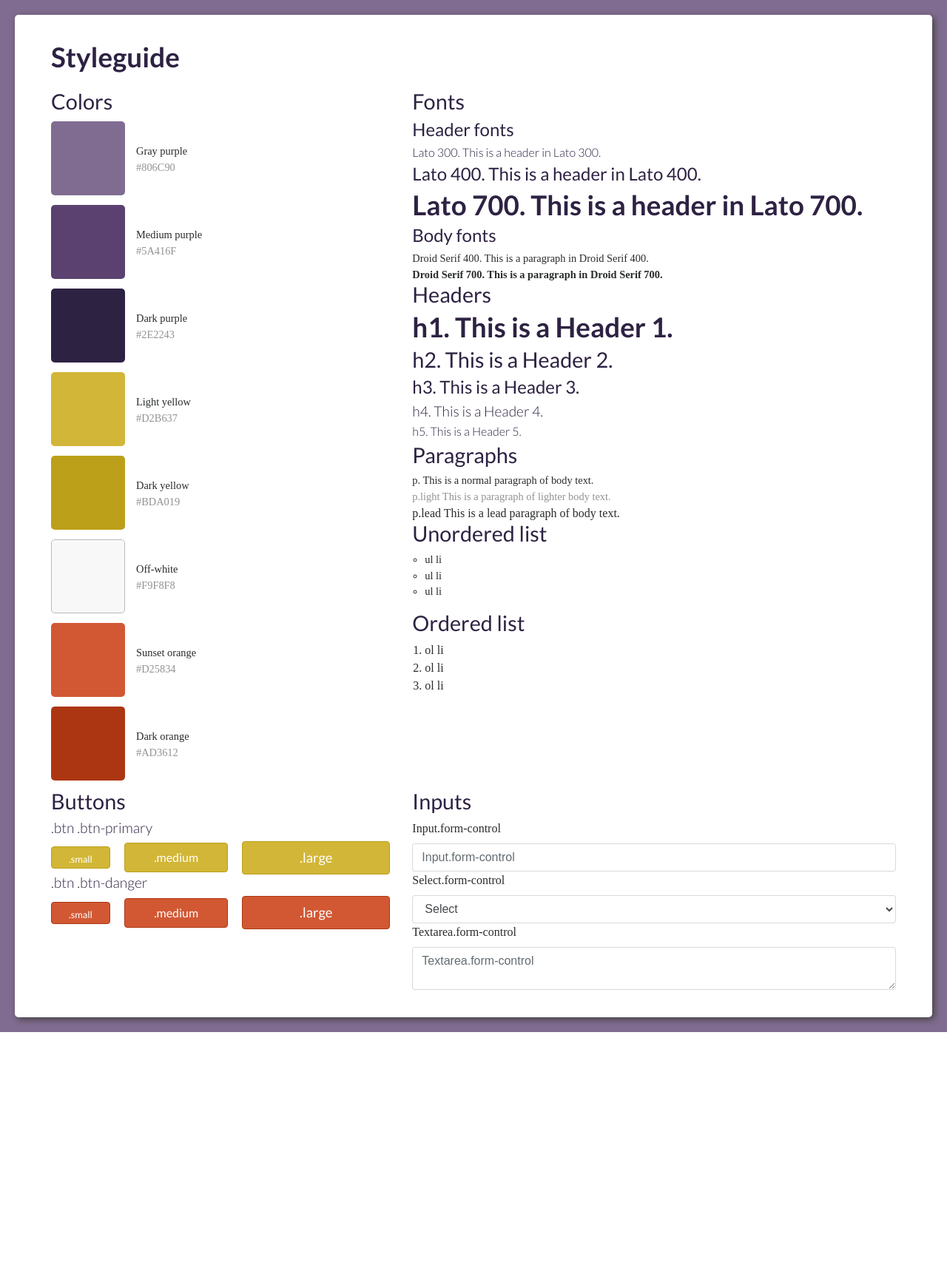
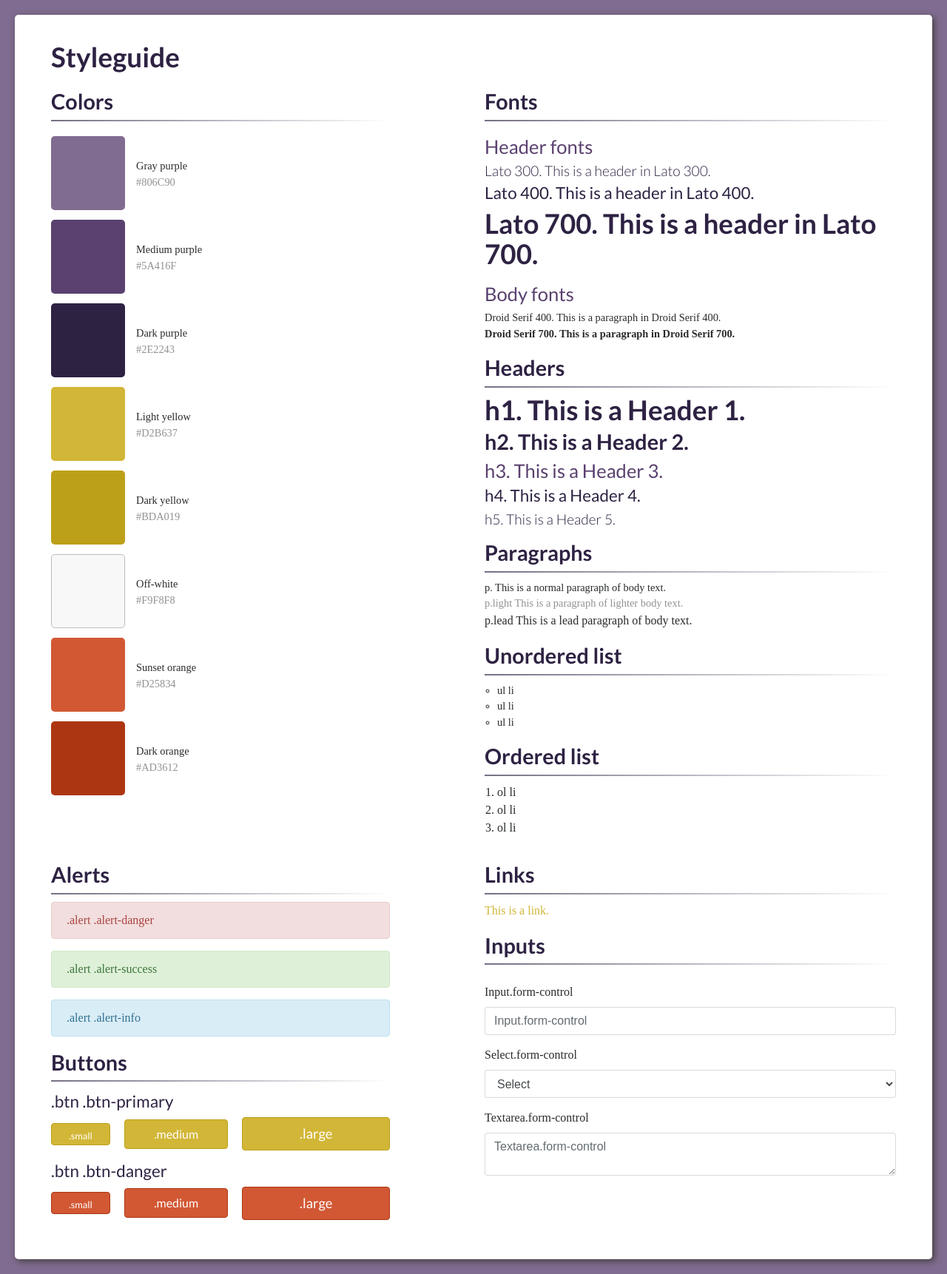
Before and after one commit to kwboyd/Contacts, a PHP site: page /styleguide.php in a window 1280 px wide. Shown: the part 57-1779 px from the top of the page at 74% size. Before the commit the page ends 1452 px from the top, so only its background shows below. Run offline with PHP 8.4, Linux system fonts and the light colour scheme; some web fonts are replaced.

Commit message:
Updated stylguide.

```diff
--- a/css/styles.css
+++ b/css/styles.css
@@ -92,7 +92,7 @@ h1, h2, h3, h4, h5, th, nav a, .btn {
   font-family: 'Lato', sans-serif;
 }
 
-h1, h2, h3, h4, h5 {
+h1, h2, h4, h5 {
   color: #2E2243;
 }
 
@@ -103,7 +103,7 @@ h1 {
 
 h2 {
   font-size: 1.8rem;
-  font-weight: 400;
+  font-weight: 700;
 }
 
 .form-container h2 {
@@ -111,13 +111,14 @@ h2 {
 }
 
 h3 {
-  font-size: 1.5rem;
+  font-size: 1.6rem;
+  color: #5a416f;
   font-weight: 400;
 }
 
 h4 {
-  font-size: 1.2rem;
-  font-weight: 300;
+  font-size: 1.4rem;
+  font-weight: 400;
 }
 
 .intro-text h4 {
@@ -125,7 +126,7 @@ h4 {
 }
 
 h5 {
-  font-size: 1rem;
+  font-size: 1.2rem;
   font-weight: 300;
 }
 
@@ -151,6 +152,8 @@ h5 {
 
 .btn {
   cursor: pointer;
+  flex-grow: 0;
+  flex-shrink: 0;
 }
 
 a {
@@ -259,10 +262,6 @@ p {
   margin-bottom: 0px;
 }
 
-/*.alert-danger {
-  background-color: #D25834;
-  opacity: .5;
-}*/
 
 /*forms*/
 
@@ -319,6 +318,10 @@ th:last-child {
 
 /*styleguide css*/
 
+.style-sections {
+  margin-top: 20px;
+}
+
 .color {
   width: 100px;
   height: 100px;
@@ -339,17 +342,33 @@ th:last-child {
   margin-bottom: 0px;
 }
 
+.gradient-line {
+  margin: 0;
+  margin-bottom: 10px;
+  height: 2px;
+  background: #2E2243; /* FF3.6-15 */ /* Chrome10-25,Safari5.1-6 */
+  /* Permalink - use to edit and share this gradient: http://colorzilla.com/gradient-editor/#2e2243+0,000000+100&0.65+0,0+100 */
+  background: -webkit-linear-gradient(left, rgba(46,34,67,0.65) 0%, rgba(0,0,0,0) 100%);
+  background: -o-linear-gradient(left, rgba(46,34,67,0.65) 0%, rgba(0,0,0,0) 100%);
+  background: linear-gradient(to right, rgba(46,34,67,0.65) 0%, rgba(0,0,0,0) 100%) ; /* FF3.6-15 */ /* Chrome10-25,Safari5.1-6 */ /* W3C, IE10+, FF16+, Chrome26+, Opera12+, Safari7+ */
+  filter: progid:DXImageTransform.Microsoft.gradient( startColorstr='#a62e2243', endColorstr='#00000000',GradientType=1 ); /* IE6-9 */
+}
+
+.short {
+  width: 50%;
+  height: 1px;
+}
+
 .button-container {
   justify-content: space-between;
   align-items: center;
   flex-wrap: wrap;
+  margin-bottom: 16px;
 }
 
-.btn {
-  flex-grow: 0;
-  flex-shrink: 0;
+.feature-example {
+  margin-top: 15px;
 }
-
 /*navbar animation from https://codepen.io/designcouch/pen/Atyop*/
 
           #bar-container {
--- a/edit.php
+++ b/edit.php
@@ -17,7 +17,7 @@
   <?php if (array_key_exists('created', $_GET)) : ?>
     <!-- displays created alert -->
   <div class="alert alert-success col-sm-4" role="alert">
-    <p>Contact created! Your contact was successfully added.</p>
+    <p>Contact successfully created! Your contact was successfully added.</p>
   </div>
   <?php endif; ?>
   <?php if (array_key_exists('updated', $_GET)) : ?>
--- a/styleguide.php
+++ b/styleguide.php
@@ -7,6 +7,7 @@ include 'header.php';
    <div class="row">
      <div class="col-md-5">
     <h2>Colors</h2>
+    <div class="gradient-line"></div>
     <div class="style-sections">
       <div class="color-row flex">
          <div class="color gray-purple"></div>
@@ -66,13 +67,14 @@ include 'header.php';
       </div>
     </div>
  </div>
- <div class="col-md-7">
+ <div class="col-md-6 offset-md-1">
       <h2>Fonts</h2>
+      <div class="gradient-line"></div>
    <div class="style-sections">
      <div>
        <h3>Header fonts</h3>
        <h5>Lato 300. This is a header in Lato 300.</h5>
-       <h3>Lato 400. This is a header in Lato 400.</h3>
+       <h4>Lato 400. This is a header in Lato 400.</h4>
        <h1>Lato 700. This is a header in Lato 700.</h1>
       </div>
   </div>
@@ -84,6 +86,7 @@ include 'header.php';
   <div class="style-sections">
   <div>
     <h2>Headers</h2>
+    <div class="gradient-line"></div>
      <h1>h1. This is a Header 1.</h1>
      <h2>h2. This is a Header 2.</h2>
      <h3>h3. This is a Header 3.</h3>
@@ -93,12 +96,14 @@ include 'header.php';
 </div>
   <div class="style-sections">
         <h2>Paragraphs</h2>
+        <div class="gradient-line"></div>
         <p>p. This is a normal paragraph of body text.</p>
        <p class="light">p.light This is a paragraph of lighter body text.</p>
        <p class="lead">p.lead This is a lead paragraph of body text.</p>
   </div>
    <div class="style-sections">
        <h2>Unordered list</h2>
+       <div class="gradient-line"></div>
        <ul>
          <li>ul li</li>
          <li>ul li</li>
@@ -107,6 +112,7 @@ include 'header.php';
   </div>
      <div class="style-sections">
        <h2>Ordered list</h2>
+       <div class="gradient-line"></div>
        <ol>
          <li>ol li</li>
          <li>ol li</li>
@@ -117,30 +123,49 @@ include 'header.php';
   </div>
   <div class="row">
     <div class="col-md-5">
+      <div class="style-sections">
+        <h2>Alerts</h2>
+        <div class="gradient-line"></div>
+        <div class="alert alert-danger">.alert .alert-danger</div>
+        <div class="alert alert-success">.alert .alert-success</div>
+        <div class="alert alert-info">.alert .alert-info</div>
+      </div>
+      <div class="style-sections">
       <h2>Buttons</h2>
-      <h4>.btn .btn-primary</h4>
+      <div class="gradient-line"></div>
+      <h4 class="feature-example">.btn .btn-primary</h4>
       <div class="button-container flex">
         <button class="small inline btn btn-primary">.small</button>
         <button class="medium inline btn btn-primary">.medium</button>
         <button class="large inline btn btn-primary">.large</button>
       </div>
-      <h4>.btn .btn-danger</h4>
+      <h4 class="feature-example">.btn .btn-danger</h4>
       <div class="button-container flex">
         <button class="small inline btn btn-danger">.small</button>
         <button class="medium inline btn btn-danger">.medium</button>
         <button class="large inline btn btn-danger">.large</button>
       </div>
     </div>
-    <div class="col-md-7">
+  </div>
+
+    <div class="col-md-6 offset-md-1">
+      <div class="style-sections">
+        <h2>Links</h2>
+        <div class="gradient-line"></div>
+        <a href="#">This is a link.</a>
+      </div>
+      <div class="style-sections">
         <h2>Inputs</h2>
-      <label for="input-example">Input.form-control</label>
+        <div class="gradient-line"></div>
+        <label class="feature-example" for="input-example">Input.form-control</label>
         <input class="form-control" id="input-example" value="" placeholder="Input.form-control"/>
-      <label for="select-example">Select.form-control</label>
+        <label class="feature-example" for="select-example">Select.form-control</label>
         <select value="Select" class="form-control">
             <option value="Select" selected>Select</option>
         </select>
-      <label for="textarea-example">Textarea.form-control</label>
+        <label class="feature-example" for="textarea-example">Textarea.form-control</label>
         <textarea class="form-control" id="textarea-example" value="" placeholder="Textarea.form-control"></textarea>
+      </div>
     </div>
 </div>
 </div>
```
Lines whose indentation alone changed are shown as unchanged.
